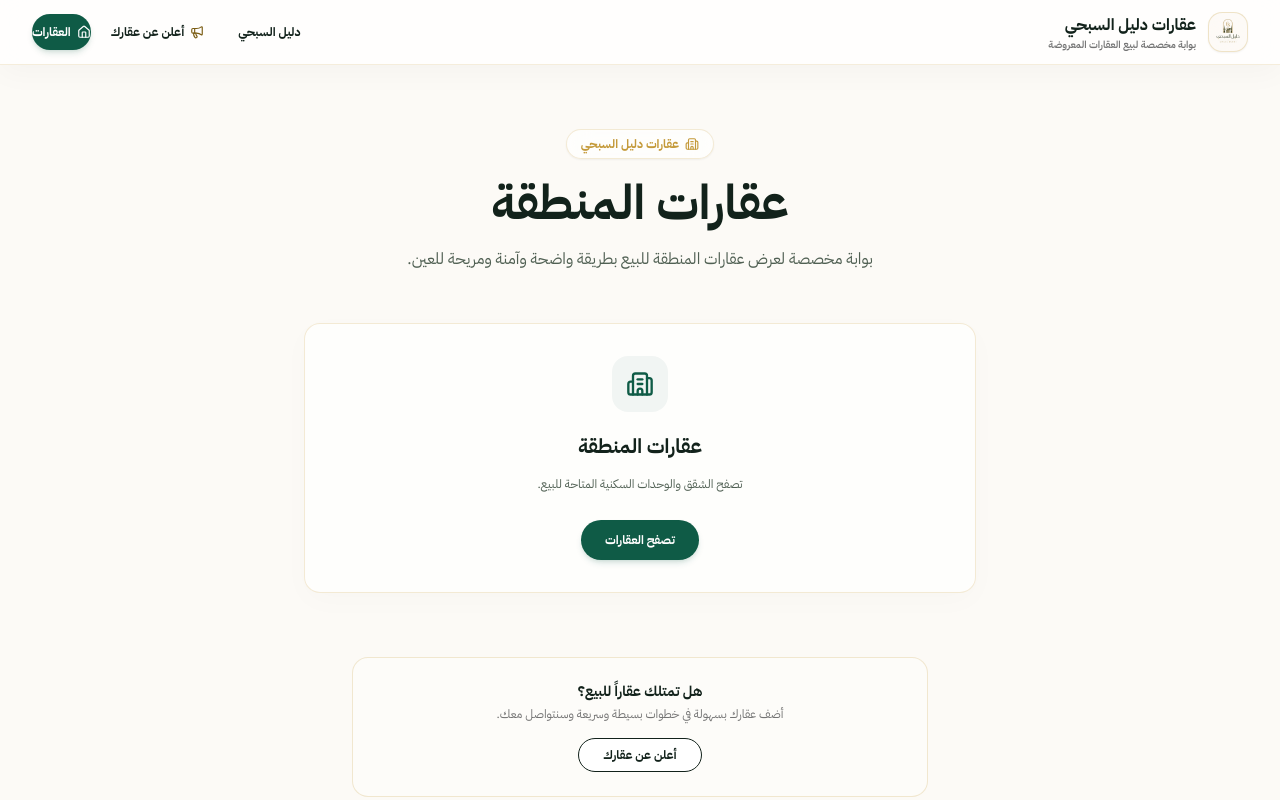
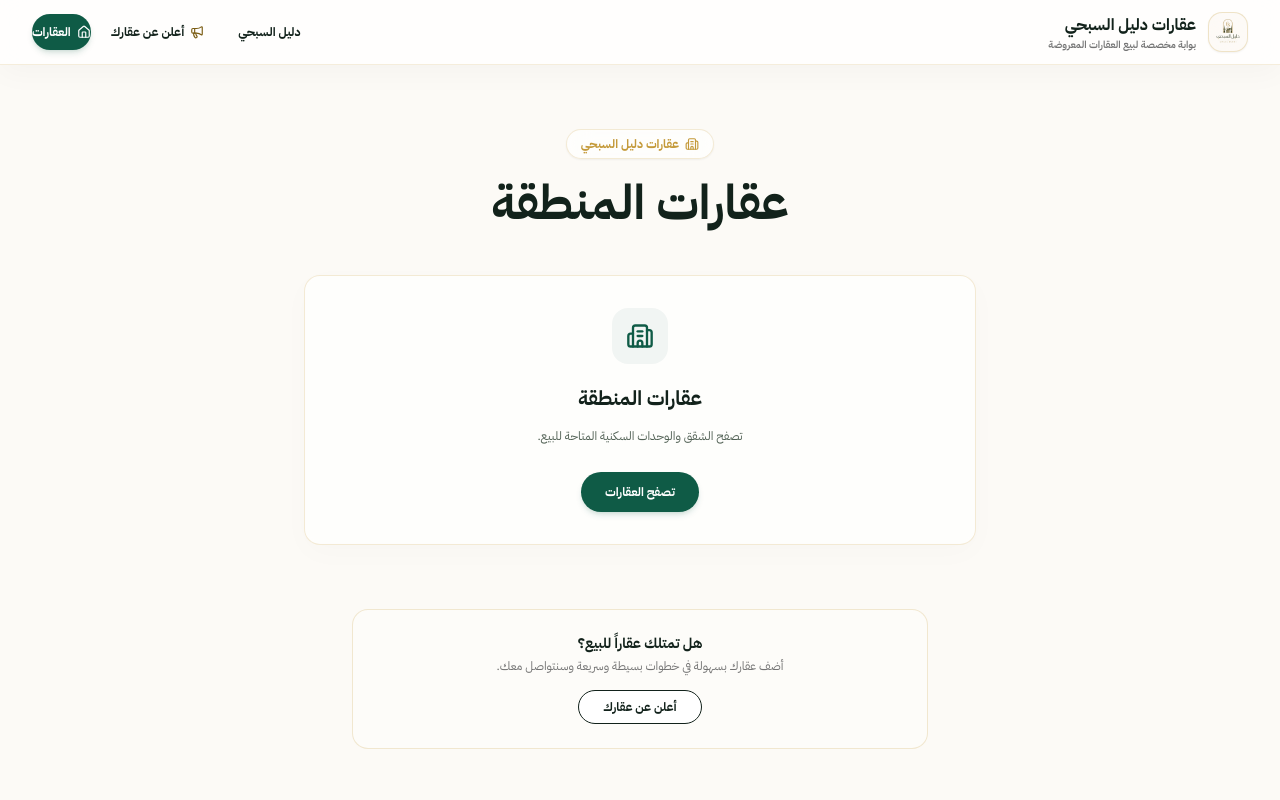
Before and after one commit to mohabx116-creator/dalilsubhi-realestate-web, a React (Vite) app: page / in a window 1280 px wide. Shown: the top 800 px of the page. Built offline with nearby package versions, Linux system fonts and the light colour scheme; no server answers.

Commit message:
chore(realestate): remove home subtitle

```diff
--- a/src/pages/real-estate/HomePage.tsx
+++ b/src/pages/real-estate/HomePage.tsx
@@ -15,9 +15,6 @@ export function HomePage() {
           <h1 className="mt-5 text-3xl font-black leading-tight text-[#12221b] sm:text-5xl">
             عقارات المنطقة
           </h1>
-          <p className="mx-auto mt-4 max-w-2xl text-sm leading-7 text-[#506053] sm:text-base sm:leading-8">
-            بوابة مخصصة لعرض عقارات المنطقة للبيع بطريقة واضحة وآمنة ومريحة للعين.
-          </p>
         </div>
 
         <div className="mx-auto mt-12 grid max-w-2xl gap-6">
```
